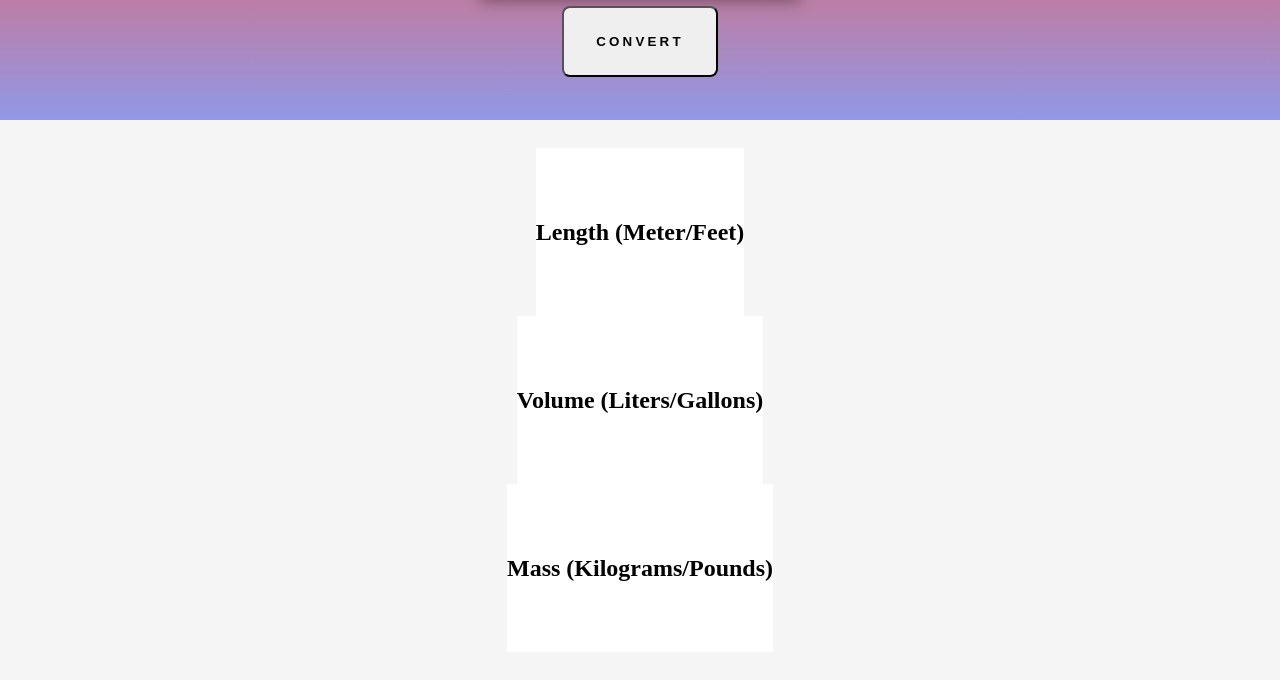
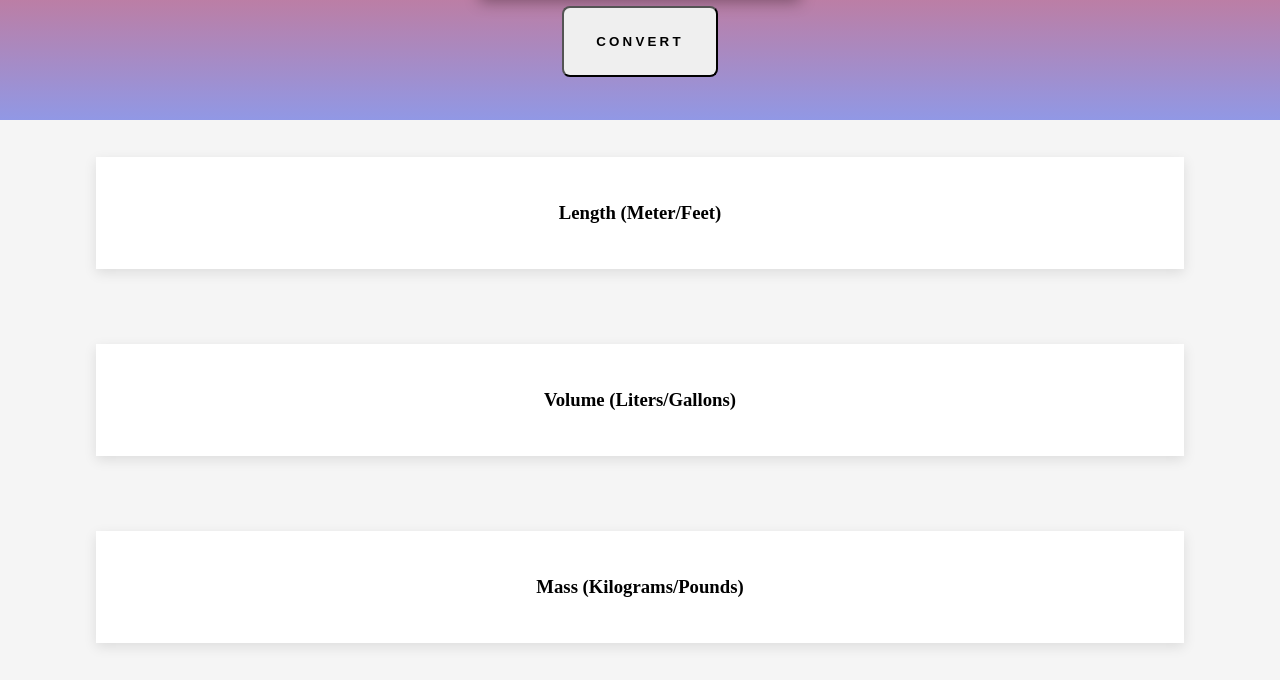
Before and after one commit to thereisnocognac/UnitConvert, a plain HTML site: page index.html in a window 1280 px wide. Shown: the part 120-800 px from the top of the page. Drawn offline with Linux system fonts and the light colour scheme.

Commit message:
fixed converted container styles

```diff
--- a/index.css
+++ b/index.css
@@ -45,16 +45,18 @@ body {
     display: flex;
     flex-direction: column;
     align-items: center;
-    justify-content: center;
+    justify-content: space-around;
     text-align: center;
     height: 70%;
 }
 
 .converted-container div {
     background: white;
-    height: 30%;
+    height: 20%;
+    width: 85%;
     display: flex;
     flex-direction: column;
     align-items: center;
     justify-content: center;
+    box-shadow: rgba(0, 0, 0, 0.1) 0px 4px 12px;
 }
--- a/index.html
+++ b/index.html
@@ -15,17 +15,17 @@
     </div>
     <div class="converted-container">
         <div>
-            <h2>Length (Meter/Feet)</h2>
+            <h3>Length (Meter/Feet)</h3>
             <p></p>
         </div>
 
         <div>
-            <h2>Volume (Liters/Gallons)</h2>
+            <h3>Volume (Liters/Gallons)</h3>
             <p></p>
         </div>
 
         <div>
-            <h2>Mass (Kilograms/Pounds)</h2>
+            <h3>Mass (Kilograms/Pounds)</h3>
             <p></p>
         </div>
     </div>
```
